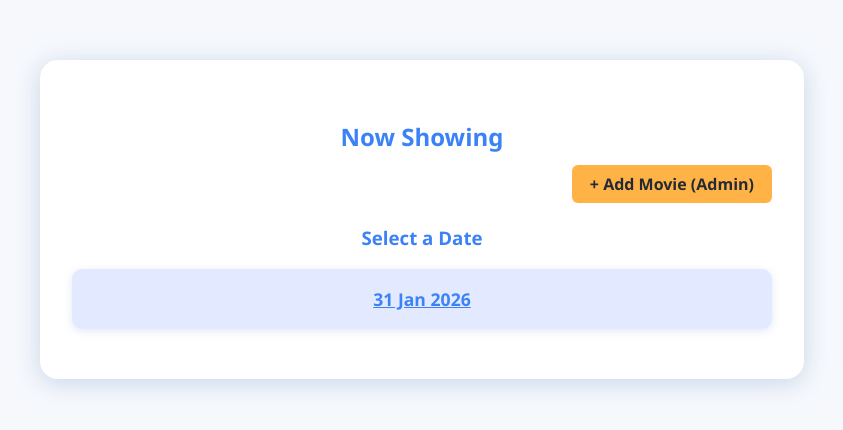
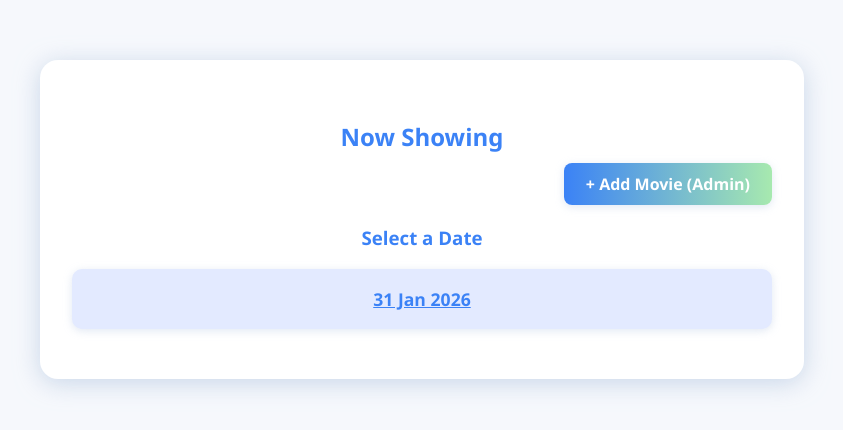
Before and after one commit to Rithish4610/movie-ticket-booking, a Flask app: page /movies in a window 1280 px wide. Shown: the top 430 px of the page, without its empty margins (218-1061 px from the left). Run offline with Flask 3, Linux system fonts and the light colour scheme.

Commit message:
temporarily adding admin option in movei site

```diff
--- a/app/templates/movies.html
+++ b/app/templates/movies.html
@@ -47,7 +47,7 @@
     <div class="container">
         <h2>Now Showing</h2>
         <div style="text-align:right; margin-bottom:18px;">
-            <a href="/admin/add_movie" style="background:#ffb347; color:#232a34; padding:8px 18px; border-radius:6px; font-weight:bold; text-decoration:none;">+ Add Movie (Admin)</a>
+            <a href="/admin/add_movie" style="background:linear-gradient(90deg, #3b82f6 0%, #a7e9af 100%); color:#fff; padding:10px 22px; border-radius:8px; font-weight:bold; text-decoration:none; box-shadow:0 2px 8px #b3c6e066; transition:background 0.2s;">+ Add Movie (Admin)</a>
         </div>
         <div class="movie-list">
             {% if dates %}
```
